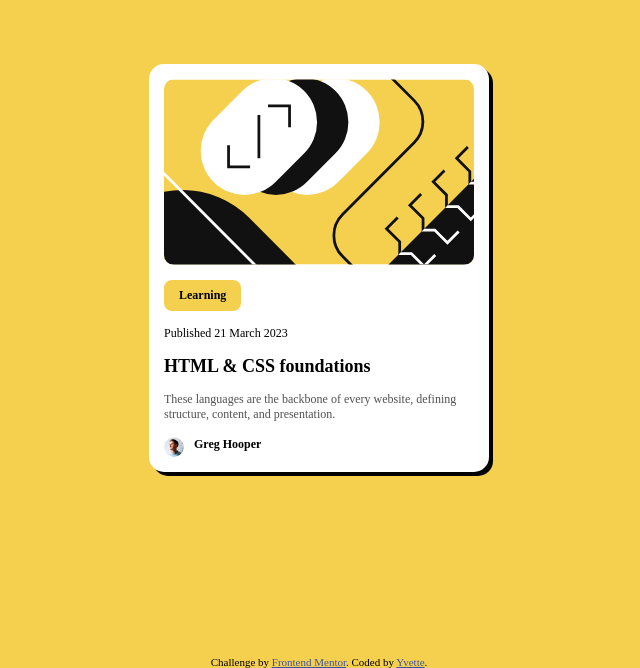
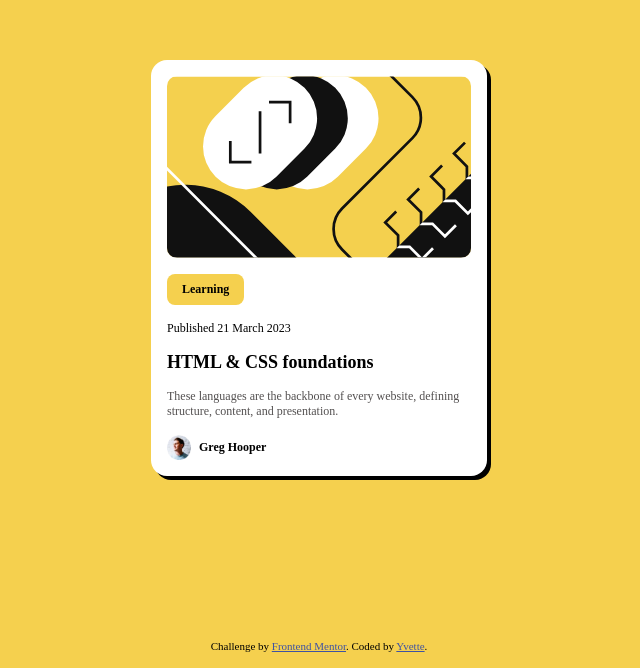
Before and after one commit to yvette-chica/frontend_mentor_challenges, a plain HTML site: page blog-preview-card-main/index.html in a window 1280 px wide. Shown: the part 132-800 px from the top of the page, without its empty margins (321-961 px from the left). Drawn offline with Linux system fonts and the light colour scheme.

Commit message:
Use css var func, rem, and min func

```diff
--- a/blog-preview-card-main/styles.css
+++ b/blog-preview-card-main/styles.css
@@ -1,20 +1,37 @@
+@property --bg-color {
+  syntax: "<color>";
+  inherits: false;
+  initial-value: #f5d04e;
+}
+
+@property --description-color {
+  syntax: "<color>";
+  inherits: false;
+  initial-value: #535050;
+}
+
 body {
     position: relative;
-    background: #f5d04e;
+    background: var(--bg-color);
     display: flex;
     justify-content: center;
     align-items: center;
     min-height: 100vh;
     margin: 0;
 
+    main {
+        width: 100%;
+    }
+
     .card {
         display: flex;
         flex-direction: column;
-        gap: 15px;
-        width: 310px;
-        border-radius: 15px;
+        gap: 1rem;
+        width: min(19rem, 100% - 3.5rem);
+        border-radius: 1rem;
         box-shadow: 4px 4px 0px black;
-        padding: 15px;
+        margin-inline: auto;
+        padding: 1rem;
         background-color: white;
         font-size: 12px;
 
@@ -38,16 +55,17 @@ body {
         }
 
         .article-description {
-            color: #535050;
+            color: var(--description-color);
         }
 
         .author {
             display: flex;
-            gap: 10px;
+            align-items: center;
+            gap: .5rem;
             font-weight: bold;
 
             img {
-                width: 20px;
+                width: 1.5rem;
             }
         }
     }
@@ -56,5 +74,6 @@ body {
     .attribution {
         position: absolute;
         bottom: 0;
+        padding: 1rem;
     }
 }
```
